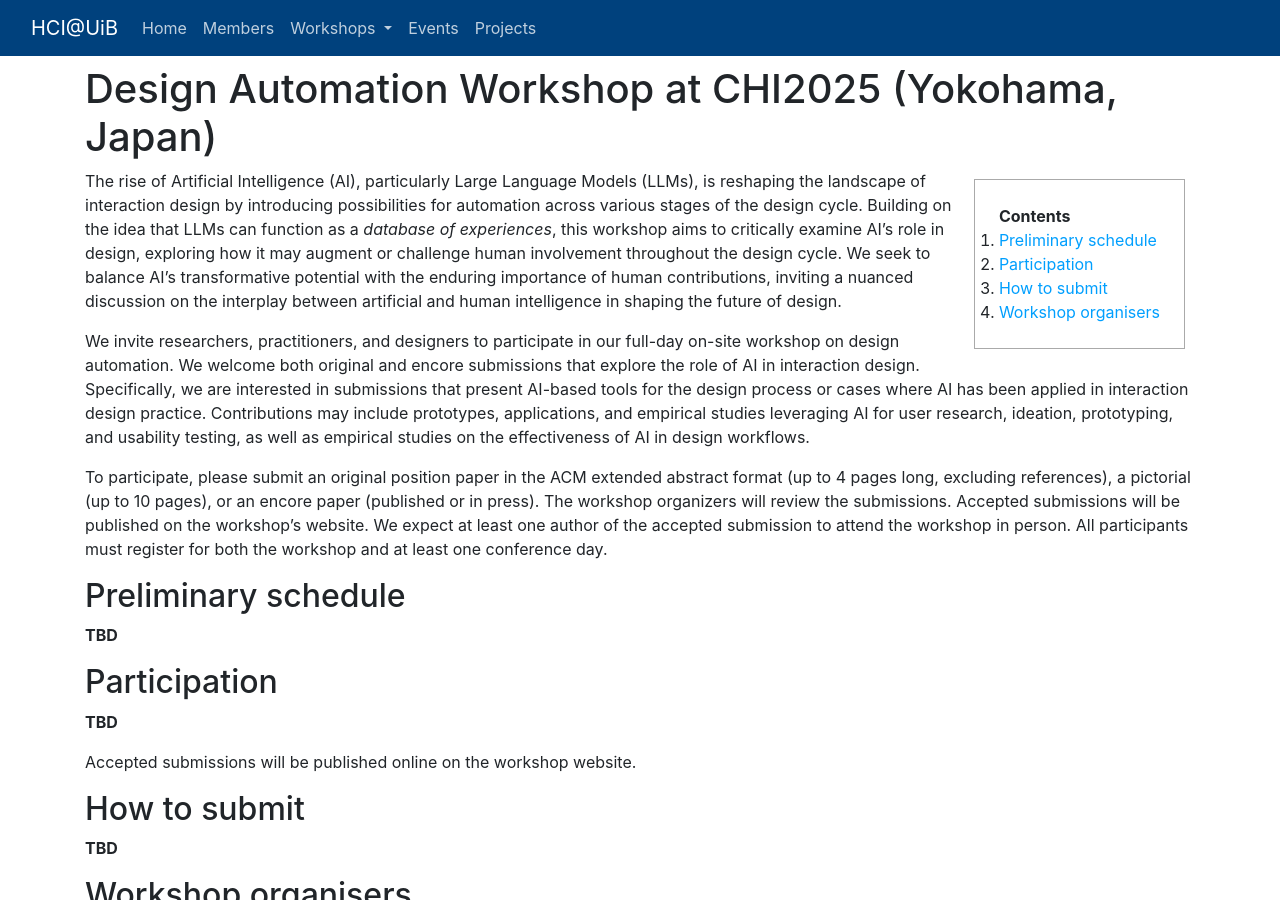
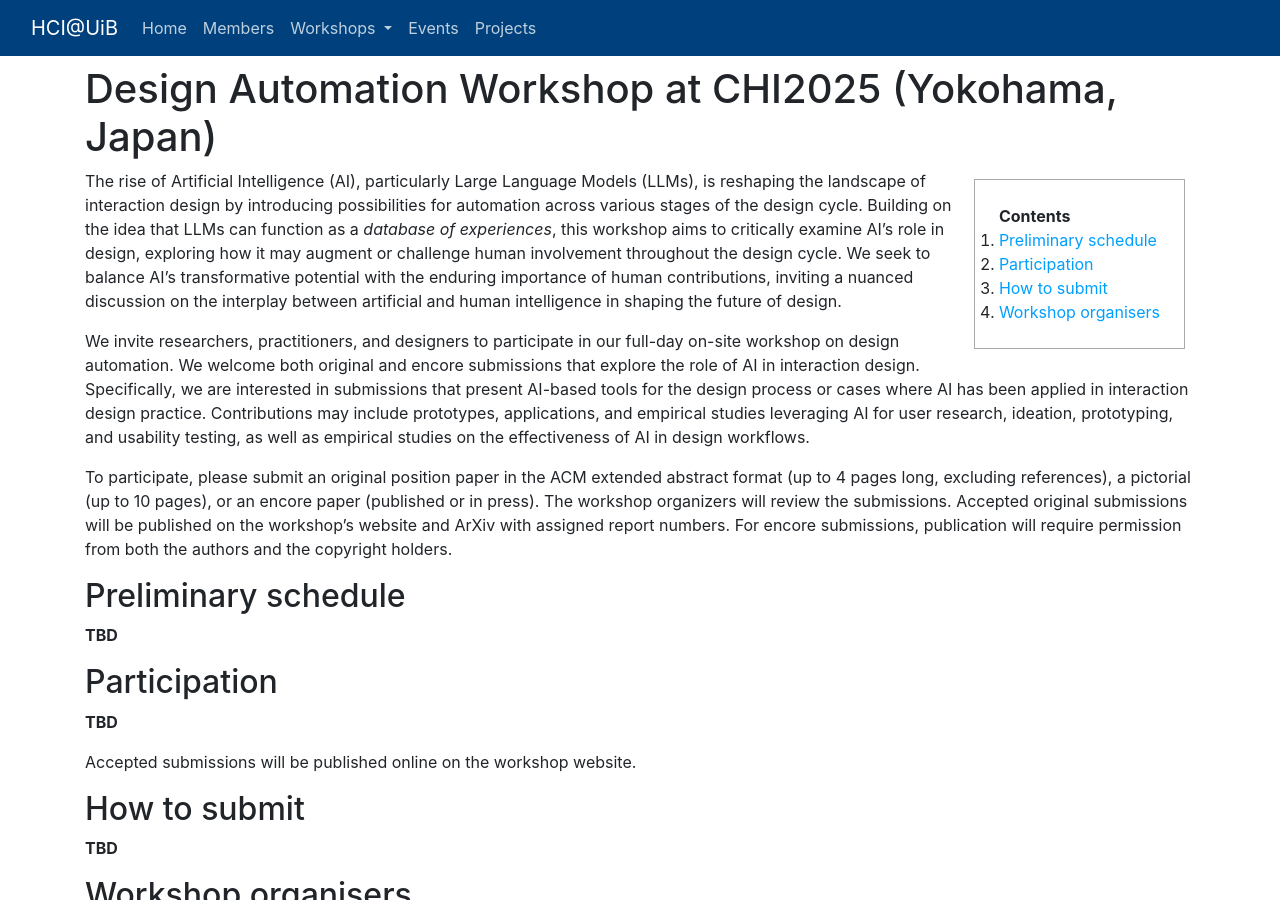
Before and after one commit to BergenHCI/bergenhci.github.io, a Jekyll site: the page built from ws/design_automation.md, in a window 1280 px wide and 900 px high. Built offline with Jekyll 4.4.1, drawn with Linux system fonts in a browser that asks for light colours; our own code applies the rules of GitHub Pages for plain Markdown files.

Commit message:
Update design_automation.md

```diff
--- a/ws/design_automation.md
+++ b/ws/design_automation.md
@@ -9,7 +9,8 @@ The rise of Artificial Intelligence (AI), particularly Large Language Models (LL
 
 We invite researchers, practitioners, and designers to participate in our full-day on-site workshop on design automation. We welcome both original and encore submissions that explore the role of AI in interaction design. Specifically, we are interested in submissions that present AI-based tools for the design process or cases where AI has been applied in interaction design practice. Contributions may include prototypes, applications, and empirical studies leveraging AI for user research, ideation, prototyping, and usability testing, as well as empirical studies on the effectiveness of AI in design workflows.
 
-To participate, please submit an original position paper in the ACM extended abstract format (up to 4 pages long, excluding references), a pictorial (up to 10 pages), or an encore paper (published or in press). The workshop organizers will review the submissions. Accepted submissions will be published on the workshop's website. We expect at least one author of the accepted submission to attend the workshop in person. All participants must register for both the workshop and at least one conference day.
+To participate, please submit an original position paper in the ACM extended abstract format (up to 4 pages long, excluding references), a pictorial (up to 10 pages), or an encore paper (published or in press). The workshop organizers will review the submissions. Accepted original submissions will be published on the workshop's website and ArXiv with assigned report numbers. For encore submissions, publication will require permission from both the authors and the copyright holders.
+
 
 ## Preliminary schedule
 
```
